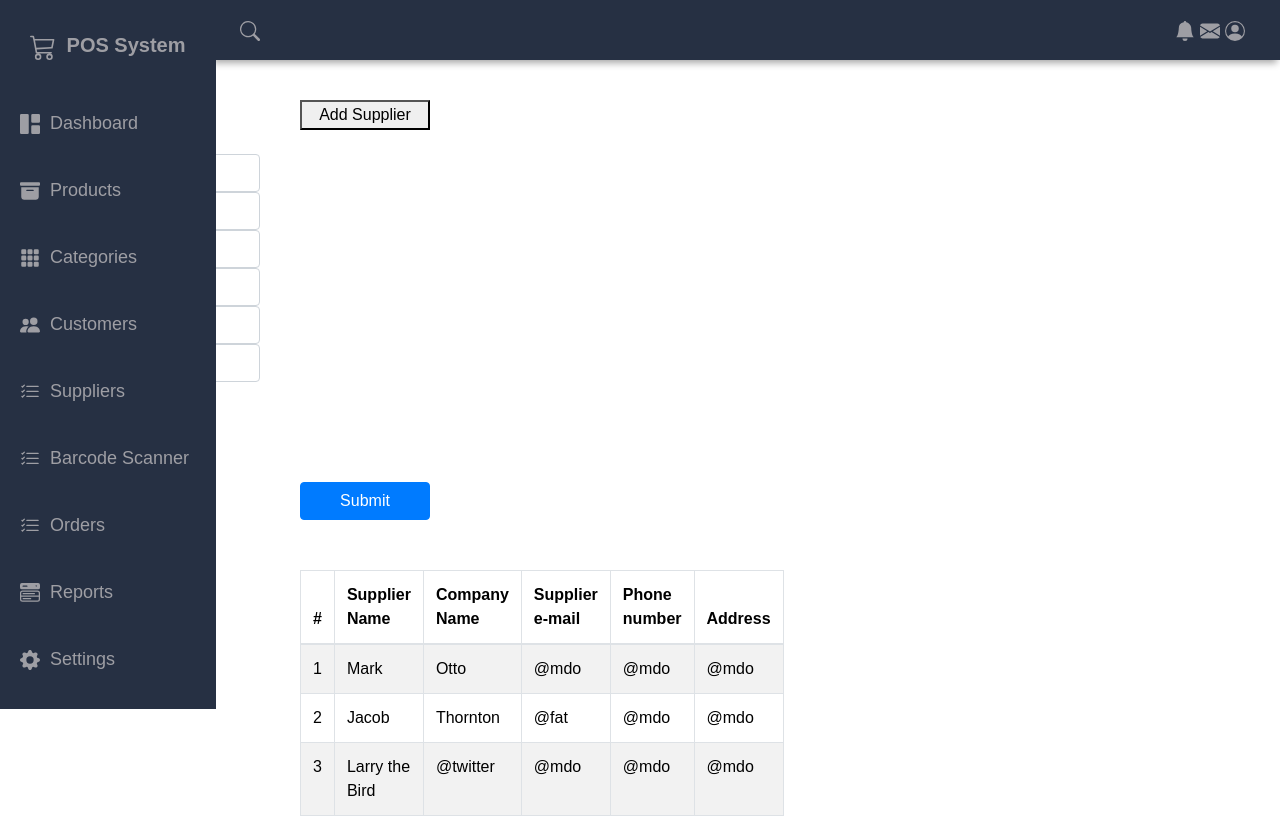
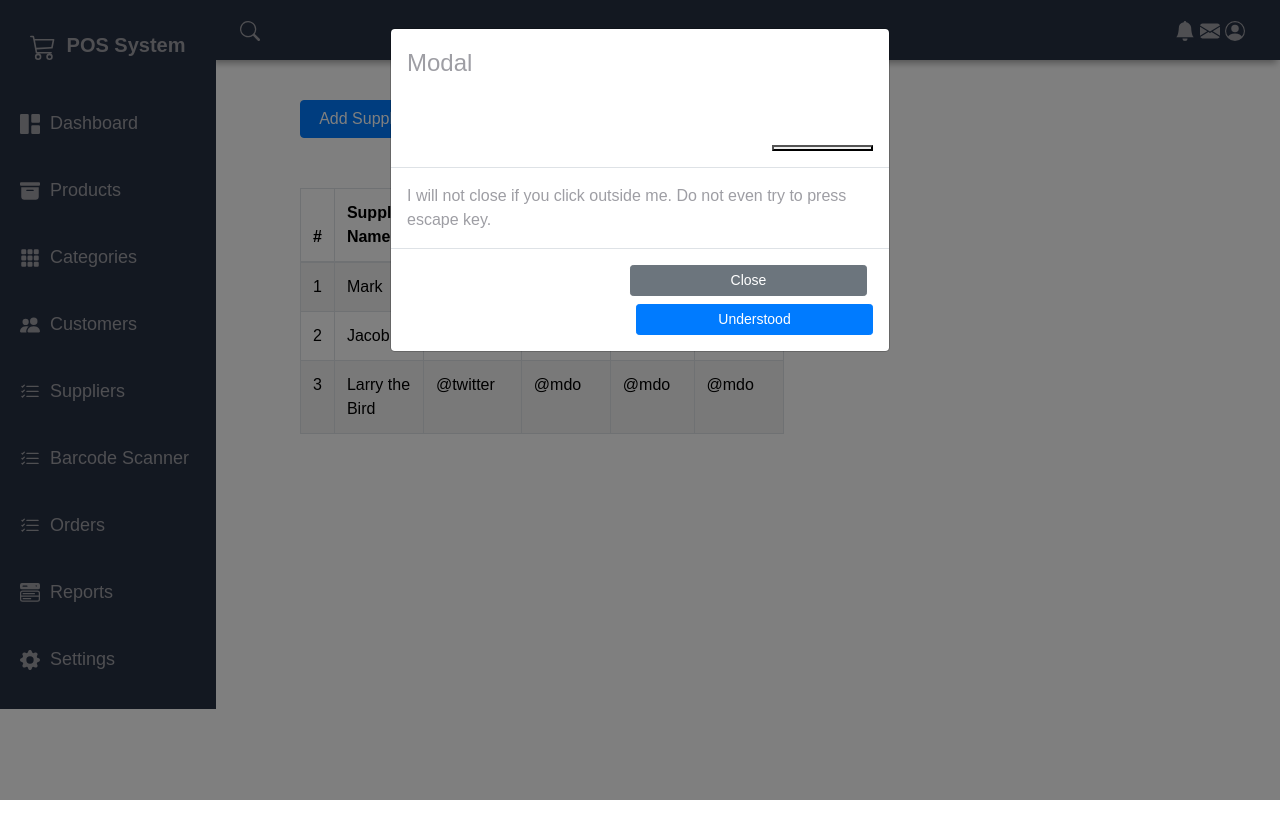
Before and after one commit to stephaniebeatrice/pos-system, a React (Create React App) app in the folder ClientApp/: page /suppliers in a window 1280 px wide. Both pictures are taken after a click on the button "Add Supplier". After the commit the page ends 800 px from the top, so only its background shows below. Built offline with nearby package versions, Linux system fonts and the light colour scheme.

Commit message:
Added modal features

```diff
--- a/ClientApp/src/components/Pages/AddCategory.js
+++ b/ClientApp/src/components/Pages/AddCategory.js
@@ -1,36 +1,40 @@
-import React, {} from 'react';
-import { Button, Dropdown, Form } from 'react-bootstrap';
+import { React, useState } from 'react';
+import Button from 'react-bootstrap/Button';
+import Modal from 'react-bootstrap/Modal';
 
 function AddCategory() {
+  const [show, setShow] = useState(false);
+
+  const handleClose = () => setShow(false);
+  const handleShow = () => setShow(true);
+
   return (
-    <Form>
-      <div className="mbsc-grid mbsc-grid-fixed">
-        <div className="mbsc-form-group">
-          <div className="mbsc-row mbsc-justify-content-center">
-            <div className="mbsc-col-md-10 mbsc-col-xl-8 mbsc-form-grid">
-              <div className="mbsc-form-group-title">Add Product Category</div>
-              <div className="mbsc-row">
-                <div className="mbsc-col-md-6 mbsc-col-12">
-                  <Form.Control type="text" label="barcode" placeholder="ID" inputStyle="box" labelStyle="floating" />
-                </div>
-              </div>
-              <div className="mbsc-row">
-                <div className="mbsc-col-12">
-                  <Form.Control type="text" label="Address" placeholder="Category Name" inputStyle="box" labelStyle="floating" />
-                </div>
-                <div className="mbsc-col-12">
-                  <Form.Control type="text" label="Address" placeholder="Category Description" inputStyle="box" labelStyle="floating" />
-                </div>
-                <div className="mbsc-col-12">
-                  <Form.Control type="text" label="Address" placeholder="Created At" inputStyle="box" labelStyle="floating" />
-                </div>
-               </div>
-              <Button>Submit</Button>
-            </div>
-          </div>
-        </div>
-        </div>
-        </Form>
+    <>
+      <Button variant="primary" onClick={handleShow}>
+        Add Category
+      </Button>
+
+      <Modal
+        show={show}
+        onHide={handleClose}
+        backdrop="static"
+        keyboard={false}
+      >
+        <Modal.Header closeButton>
+          <Modal.Title>Modal</Modal.Title>
+        </Modal.Header>
+        <Modal.Body>
+          I will not close if you click outside me. Do not even try to press
+          escape key.
+        </Modal.Body>
+        <Modal.Footer style={{ justifyContent: 'flex-end' }}>
+          <Button variant="secondary" onClick={handleClose} size="sm" style={{ marginRight: '10px' }}>
+            Close
+          </Button>
+          <Button variant="primary" size="sm">Understood</Button>
+        </Modal.Footer>
+      </Modal>
+    </>
   );
 }
 
--- a/ClientApp/src/components/Pages/AddCustomer.js
+++ b/ClientApp/src/components/Pages/AddCustomer.js
@@ -1,39 +1,40 @@
-import React, {} from 'react';
-import { Button, Dropdown, Form } from 'react-bootstrap';
+import { React, useState } from 'react';
+import Button from 'react-bootstrap/Button';
+import Modal from 'react-bootstrap/Modal';
 
 function AddCustomer() {
+  const [show, setShow] = useState(false);
+
+  const handleClose = () => setShow(false);
+  const handleShow = () => setShow(true);
+
   return (
-    <Form>
-      <div className="mbsc-grid mbsc-grid-fixed">
-        <div className="mbsc-form-group">
-          <div className="mbsc-row mbsc-justify-content-center">
-            <div className="mbsc-col-md-10 mbsc-col-xl-8 mbsc-form-grid">
-              <div className="mbsc-form-group-title">Add Products</div>
-              <div className="mbsc-row">
-                <div className="mbsc-col-md-6 mbsc-col-12">
-                  <Form.Control type="integer" label="id" placeholder="ID" inputStyle="box" labelStyle="floating" />
-                </div>
-              </div>
-              <div className="mbsc-row">
-                <div className="mbsc-col-12">
-                  <Form.Control type="text" label="Address" placeholder="First Name" inputStyle="box" labelStyle="floating" />
-                </div>
-                <div className="mbsc-col-12">
-                  <Form.Control type="text" label="Address" placeholder="Last Name" inputStyle="box" labelStyle="floating" />
-                </div>
-                <div className="mbsc-col-12">
-                  <Form.Control type="text" label="Address" placeholder="E-mail address" inputStyle="box" labelStyle="floating" />
-                </div>
-                <div className="mbsc-col-12">
-                  <Form.Control type="text" label="Address" placeholder="Phone Number" inputStyle="box" labelStyle="floating" />
-                </div>
-              </div>
-              <Button>Submit</Button>
-            </div>
-          </div>
-        </div>
-        </div>
-        </Form>
+    <>
+      <Button variant="primary" onClick={handleShow}>
+        Add Customer
+      </Button>
+
+      <Modal
+        show={show}
+        onHide={handleClose}
+        backdrop="static"
+        keyboard={false}
+      >
+        <Modal.Header closeButton>
+          <Modal.Title>Modal</Modal.Title>
+        </Modal.Header>
+        <Modal.Body>
+          I will not close if you click outside me. Do not even try to press
+          escape key.
+        </Modal.Body>
+        <Modal.Footer style={{ justifyContent: 'flex-end' }}>
+          <Button variant="secondary" onClick={handleClose} size="sm" style={{ marginRight: '10px' }}>
+            Close
+          </Button>
+          <Button variant="primary" size="sm">Understood</Button>
+        </Modal.Footer>
+      </Modal>
+    </>
   );
 }
 
--- a/ClientApp/src/components/Pages/AddProduct.js
+++ b/ClientApp/src/components/Pages/AddProduct.js
@@ -1,8 +1,6 @@
 import { React, useState } from 'react';
 import Button from 'react-bootstrap/Button';
 import Modal from 'react-bootstrap/Modal';
-import Form from 'react-bootstrap/Form';
-
 
 function AddProduct() {
   const [show, setShow] = useState(false);
@@ -23,25 +21,17 @@ function AddProduct() {
         keyboard={false}
       >
         <Modal.Header closeButton>
-          <Modal.Title>Add Product</Modal.Title>
+          <Modal.Title>Modal</Modal.Title>
         </Modal.Header>
         <Modal.Body>
-        <Form.Control type="text" placeholder="Product Name" />
-      <br />
-      <Form.Control type="text" placeholder="Barcode Number" />
-      <br />
-      <Form.Control type="text" placeholder="Quantity" />
-      <br />
-      <Form.Control type="text" placeholder="Category" />
-      <br />
-      <Form.Control type="text" placeholder="Cost Price" />
-      <br />
+          I will not close if you click outside me. Do not even try to press
+          escape key.
         </Modal.Body>
-        <Modal.Footer>
-          <Button variant="secondary" onClick={handleClose}>
+        <Modal.Footer style={{ justifyContent: 'flex-end' }}>
+          <Button variant="secondary" onClick={handleClose} size="sm" style={{ marginRight: '10px' }}>
             Close
           </Button>
-          <Button variant="primary">Understood</Button>
+          <Button variant="primary" size="sm">Understood</Button>
         </Modal.Footer>
       </Modal>
     </>
--- a/ClientApp/src/components/Pages/AddSupplier.js
+++ b/ClientApp/src/components/Pages/AddSupplier.js
@@ -1,42 +1,40 @@
-import React, {} from 'react';
-import { Button, Dropdown, Form } from 'react-bootstrap';
+import { React, useState } from 'react';
+import Button from 'react-bootstrap/Button';
+import Modal from 'react-bootstrap/Modal';
 
 function AddSupplier() {
+  const [show, setShow] = useState(false);
+
+  const handleClose = () => setShow(false);
+  const handleShow = () => setShow(true);
+
   return (
-    <Form>
-      <div className="mbsc-grid mbsc-grid-fixed">
-        <div className="mbsc-form-group">
-          <div className="mbsc-row mbsc-justify-content-center">
-            <div className="mbsc-col-md-10 mbsc-col-xl-8 mbsc-form-grid">
-              <div className="mbsc-form-group-title">Add Products</div>
-              <div className="mbsc-row">
-                <div className="mbsc-col-md-6 mbsc-col-12">
-                  <Form.Control type="text" label="barcode" placeholder="ID" inputStyle="box" labelStyle="floating" />
-                </div>
-              </div>
-              <div className="mbsc-row">
-                <div className="mbsc-col-12">
-                  <Form.Control type="text" label="Address" placeholder="Supplier Name" inputStyle="box" labelStyle="floating" />
-                </div>
-                <div className="mbsc-col-12">
-                  <Form.Control type="text" label="Address" placeholder="Company Name" inputStyle="box" labelStyle="floating" />
-                </div>
-                <div className="mbsc-col-12">
-                  <Form.Control type="text" label="Address" placeholder="Company e-mail" inputStyle="box" labelStyle="floating" />
-                </div>
-              </div>
-              <div className="mbsc-col-md-2 mbsc-col-6">
-                  <Form.Control type="text" label="Zip" placeholder="Phone Number" inputStyle="box" labelStyle="floating" />
-                </div>
-                <div className="mbsc-col-md-2 mbsc-col-6">
-                  <Form.Control type="text" label="Zip" placeholder="Address" inputStyle="box" labelStyle="floating" />
-              </div>
-              <Button>Submit</Button>
-            </div>
-          </div>
-        </div>
-        </div>
-        </Form>
+    <>
+      <Button variant="primary" onClick={handleShow}>
+        Add Supplier
+      </Button>
+
+      <Modal
+        show={show}
+        onHide={handleClose}
+        backdrop="static"
+        keyboard={false}
+      >
+        <Modal.Header closeButton>
+          <Modal.Title>Modal</Modal.Title>
+        </Modal.Header>
+        <Modal.Body>
+          I will not close if you click outside me. Do not even try to press
+          escape key.
+        </Modal.Body>
+        <Modal.Footer style={{ justifyContent: 'flex-end' }}>
+          <Button variant="secondary" onClick={handleClose} size="sm" style={{ marginRight: '10px' }}>
+            Close
+          </Button>
+          <Button variant="primary" size="sm">Understood</Button>
+        </Modal.Footer>
+      </Modal>
+    </>
   );
 }
 
--- a/ClientApp/src/components/Pages/Categories.js
+++ b/ClientApp/src/components/Pages/Categories.js
@@ -1,21 +1,12 @@
-import React, {useState} from 'react';
+import React from 'react';
 import Table from 'react-bootstrap/Table';
 import AddCategory from './AddCategory'
-import './Products.css'
 
 function Categories() {
 
-  const [seen, setSeen] = useState(false)
-
-    function togglePop () {
-        setSeen(!seen);
-
-    };
-
   return (
     <div>
-       <button onClick={togglePop}>Add Category</button>
-            {seen ? <AddCategory toggle={togglePop} /> : null}
+      <AddCategory />
     <Table striped bordered hover>
       <thead>
         <tr>
--- a/ClientApp/src/components/Pages/Suppliers.js
+++ b/ClientApp/src/components/Pages/Suppliers.js
@@ -1,18 +1,12 @@
-import React, {useState} from 'react';
+import React from 'react';
 import Table from 'react-bootstrap/Table';
 import AddSupplier from './AddSupplier'
 
 function Suppliers() {
-  const [modal, setModal] = useState(false)
 
-    function togglePop () {
-        setModal(!modal);
-
-    };
   return (
     <div>
-            <button onClick={togglePop}>Add Supplier</button>
-            {modal ? <AddSupplier toggle={togglePop} /> : null}
+        <AddSupplier />
 
     <Table striped bordered hover>
       <thead>
```
Also changed, not shown: ClientApp/src/components/Pages/AddProduct.css (deleted, +0 -44 lines).
